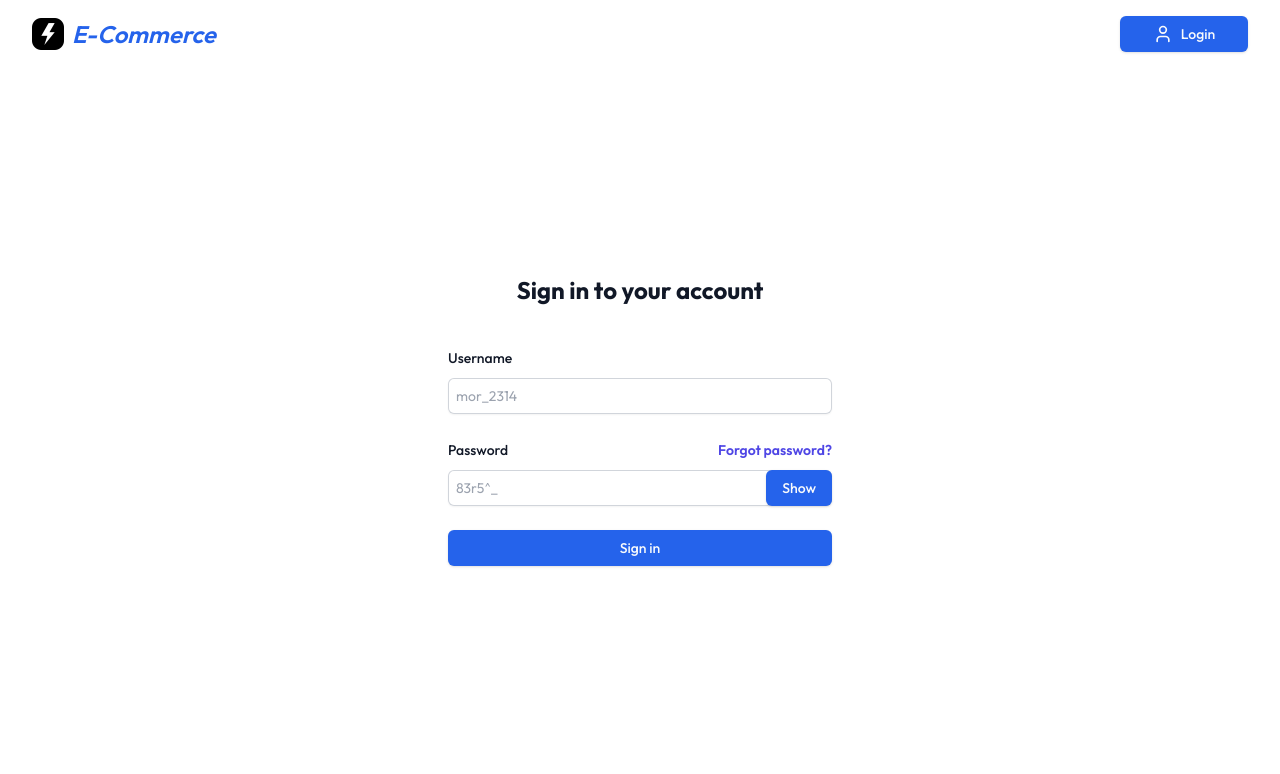
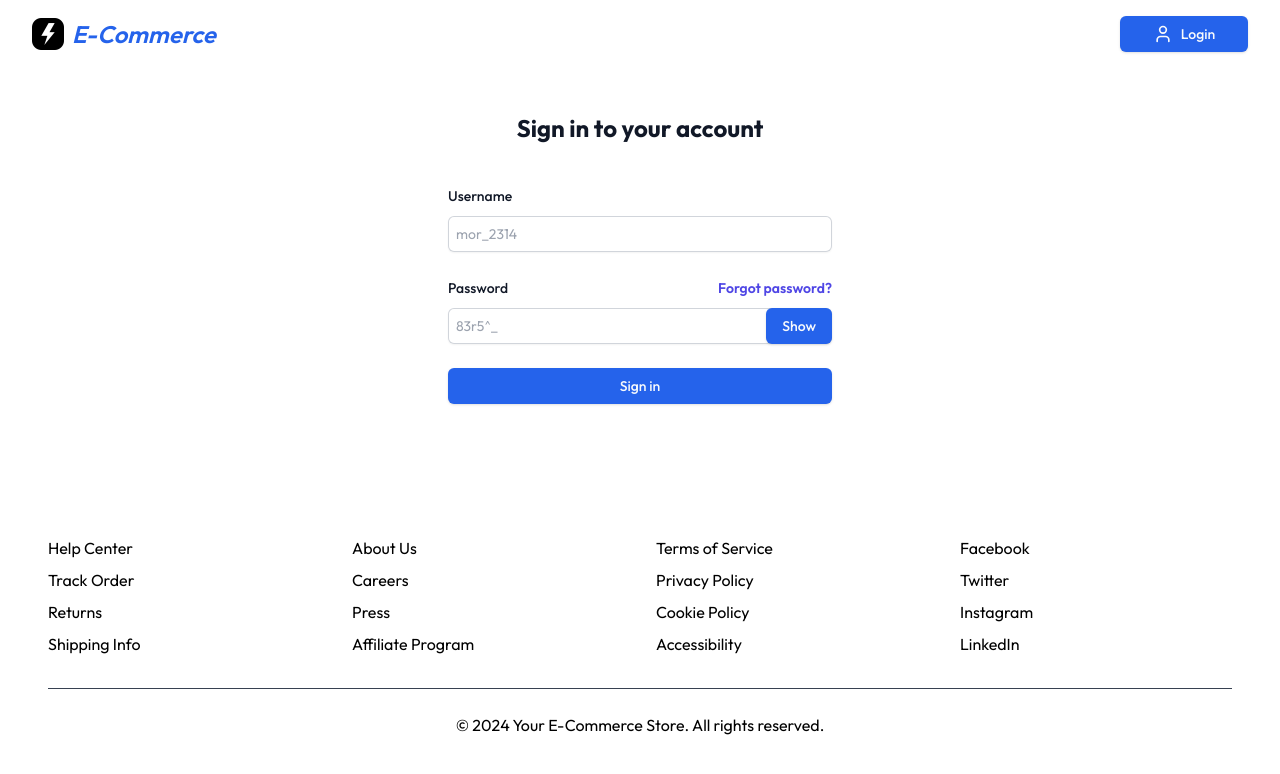
Before and after one commit to Rohit9894/-E-commerce-assignment-, a React (Vite) app: page /login in a window 1280 px wide. Shown: the top 774 px of the page. Built offline with nearby package versions, Linux system fonts and the light colour scheme.

Commit message:
login button fiexed

```diff
--- a/src/App.tsx
+++ b/src/App.tsx
@@ -1,3 +1,4 @@
+import Footer from "./components/Footer";
 import Navbar from "./components/Navbar";
 import AllRoutes from "./Routes/AllRoutes";
 
@@ -5,7 +6,8 @@ const App = () => {
   return (
     <div className="min-h-screen flex flex-col justify-center items-center">
       <Navbar />
-      <AllRoutes/>
+      <AllRoutes />
+      <Footer />
     </div>
   );
 };
--- /dev/null
+++ b/src/components/Footer.tsx
@@ -0,0 +1,57 @@
+
+const Footer = () => {
+  return (
+    <footer className=" container text-white py-10">
+    <div className="container mx-auto px-4">
+      <div className="w-full grid grid-cols-2 sm:grid-cols-2 lg:grid-cols-4 gap-8 justify-between">
+        <div>
+          <h3 className="font-bold text-lg mb-4">Customer Service</h3>
+          <ul className="flex flex-col gap-2">
+            <li><a href="#" className="text-black hover:text-gray-700 hover:underline">Help Center</a></li>
+            <li><a href="#" className="text-black hover:text-gray-700 hover:underline">Track Order</a></li>
+            <li><a href="#" className="text-black hover:text-gray-700 hover:underline">Returns</a></li>
+            <li><a href="#" className="text-black hover:text-gray-700 hover:underline">Shipping Info</a></li>
+          </ul>
+        </div>
+
+        <div>
+          <h3 className="font-bold text-lg mb-4">Company</h3>
+          <ul className="flex flex-col gap-2">
+            <li><a href="#" className="text-black hover:text-gray-700 hover:underline">About Us</a></li>
+            <li><a href="#" className="text-black hover:text-gray-700 hover:underline">Careers</a></li>
+            <li><a href="#" className="text-black hover:text-gray-700 hover:underline">Press</a></li>
+            <li><a href="#" className="text-black hover:text-gray-700 hover:underline">Affiliate Program</a></li>
+          </ul>
+        </div>
+
+        <div>
+          <h3 className="font-bold text-lg mb-4">Legal</h3>
+          <ul className="flex flex-col gap-2">
+            <li><a href="#" className="text-black hover:text-gray-700 hover:underline">Terms of Service</a></li>
+            <li><a href="#" className="text-black hover:text-gray-700 hover:underline">Privacy Policy</a></li>
+            <li><a href="#" className="text-black hover:text-gray-700 hover:underline">Cookie Policy</a></li>
+            <li><a href="#" className="text-black hover:text-gray-700 hover:underline">Accessibility</a></li>
+          </ul>
+        </div>
+
+        <div>
+          <h3 className="font-bold text-lg mb-4">Follow Us</h3>
+          <ul className="flex flex-col gap-2">
+            <li><a href="#" className="text-black hover:text-gray-700 hover:underline">Facebook</a></li>
+            <li><a href="#" className="text-black hover:text-gray-700 hover:underline">Twitter</a></li>
+            <li><a href="#" className="text-black hover:text-gray-700 hover:underline">Instagram</a></li>
+            <li><a href="#" className="text-black hover:text-gray-700 hover:underline">LinkedIn</a></li>
+          </ul>
+        </div>
+      </div>
+
+      <div className="mt-8 border-t border-gray-700 pt-6 text-center">
+        <p className="text-black">&copy; 2024 Your E-Commerce Store. All rights reserved.</p>
+      </div>
+    </div>
+  </footer>
+
+  )
+}
+
+export default Footer
--- a/src/components/Navbar.tsx
+++ b/src/components/Navbar.tsx
@@ -33,7 +33,7 @@ const Navbar = () => {
           </div>
         )}
         {!isAuth && (
-         <div className="hidden sm:block">
+         <div className="block">
            <Button
             onClick={() => (isAuth ? "" : navigate("/login"))}
             className=" lg:w-32 flex-center gap-2"
```
